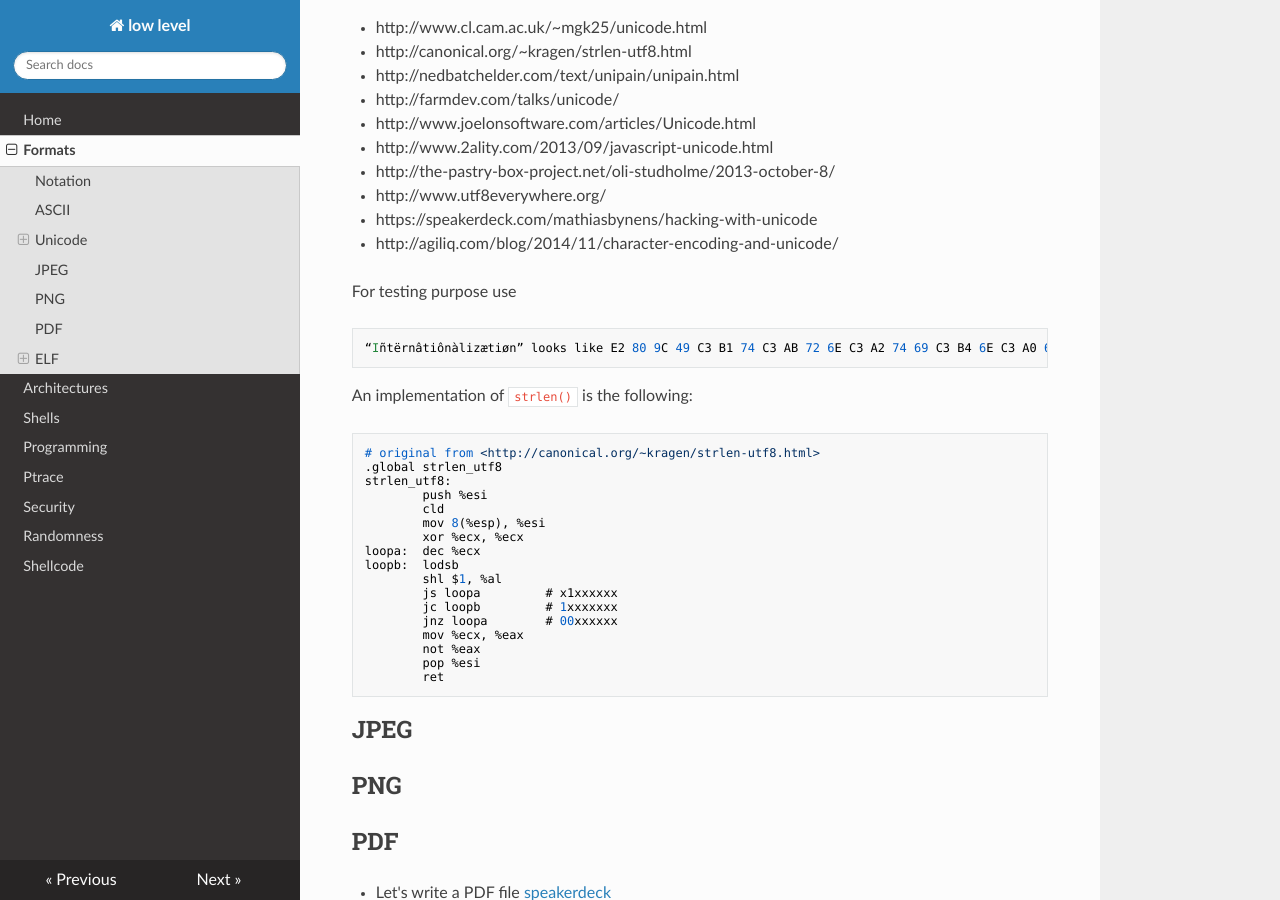
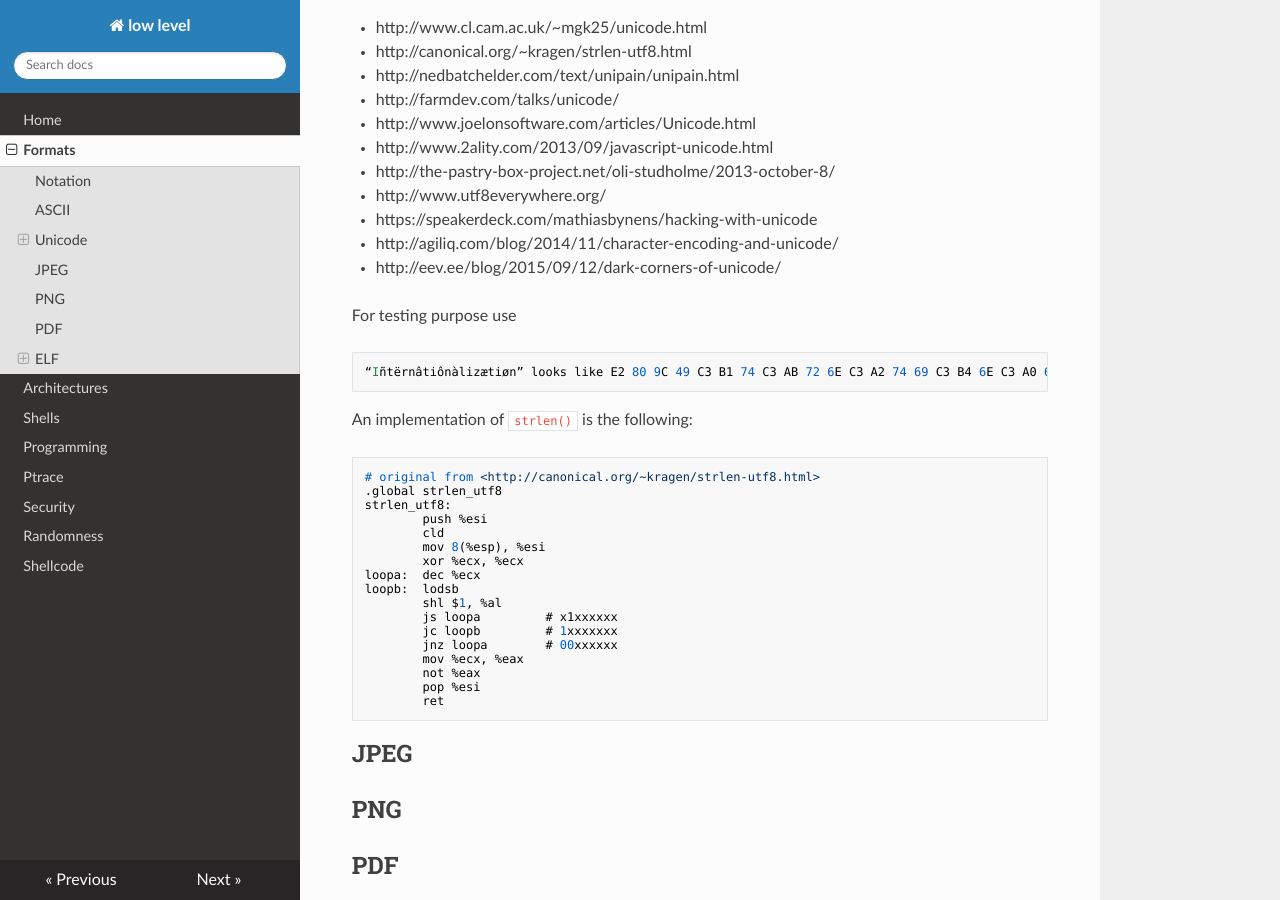
Before and after one commit to gipi/low-level, an MkDocs documentation site: the page built from docs/formats.md, in a window 1280 px wide and 900 px high, scrolled down 699 px. Built offline with MkDocs 1.6.1, drawn with Linux system fonts in a browser that asks for light colours; nearby versions of some CDN libraries; old or Windows-style settings are respelled for this version of MkDocs; some of the changed lines change nothing that is shown.

Commit message:
Add link.

```diff
--- a/docs/formats.md
+++ b/docs/formats.md
@@ -32,6 +32,7 @@
  - http://www.utf8everywhere.org/
  - https://speakerdeck.com/mathiasbynens/hacking-with-unicode
  - http://agiliq.com/blog/2014/11/character-encoding-and-unicode/
+ - http://eev.ee/blog/2015/09/12/dark-corners-of-unicode/
 
 For testing purpose use
 
```
